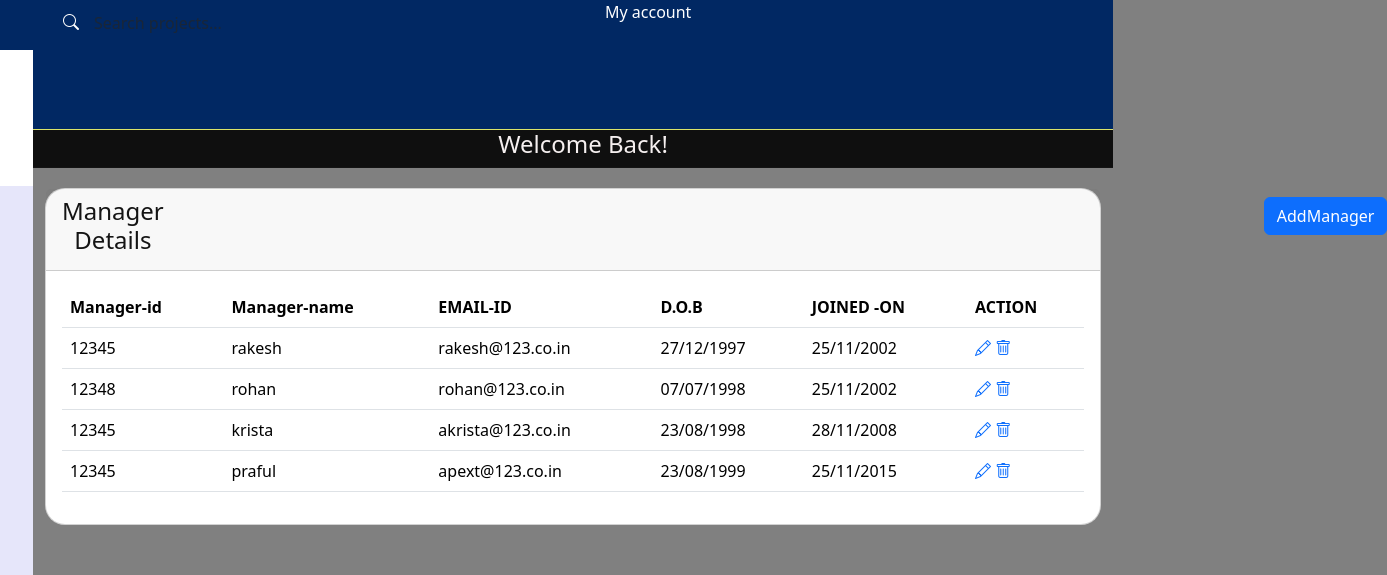
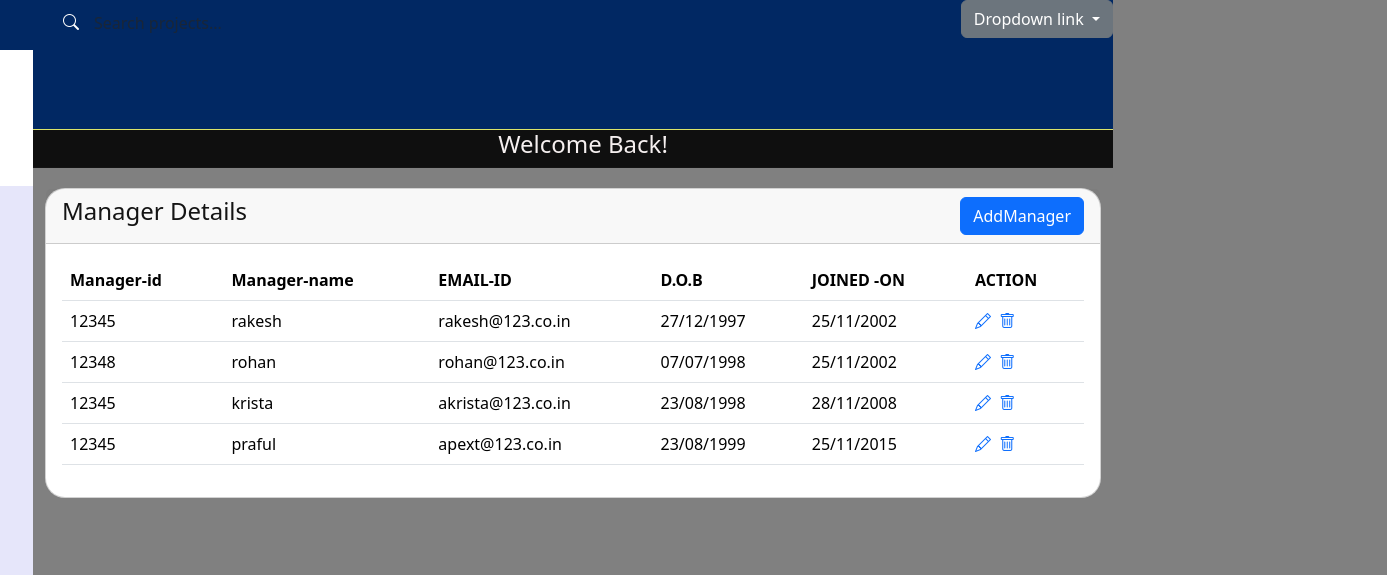
Before and after one commit to almohammedrayyan/fsd-02-personal-portfolio, a plain HTML site: page manager.html in a window 1280 px wide. Shown: the top 575 px of the page, 1387 px wide, since content can reach past the window. Drawn offline with nearby package versions, Linux system fonts and the light colour scheme; files that its build step writes are made by us from their sources.

Commit message:
updated.

```diff
--- a/assets/scss/app.scss
+++ b/assets/scss/app.scss
@@ -137,10 +137,12 @@ header{
   color: #fff;
   background-color: #0d6efd;
   border-color: #0d6efd;
-  margin-left: 1100px;
 }
 .btn-primary-1 {
   color: #fff;
   background-color: #0d6efd;
   border-color: #0d6efd;
 }
+.table i{
+  margin-right: 4px;
+}
--- a/manager.html
+++ b/manager.html
@@ -51,7 +51,7 @@
     <div class="main-section">
         <header>
             <div class="contanier-fluid">
-                <div class="row">
+                <div class="row justify-content-between">
                     <div class="col">
                         <form class="d-none d-sm-inline-block">
                             <i class="bi bi-search"></i><input class="form-control form-control-lite" type="text"
@@ -59,7 +59,17 @@
                         </form>
                     </div>
                     <div class="col">
-                        My account
+                        <div class="dropdown dropdown-1 text-end">
+                            <a class="btn btn-secondary dropdown-toggle" href="#" role="button" id="dropdownMenuLink" data-bs-toggle="dropdown" aria-expanded="false">
+                              Dropdown link
+                            </a>
+
+                            <ul class="dropdown-menu" aria-labelledby="dropdownMenuLink">
+                              <li><a class="dropdown-item" href="#">Action</a></li>
+                              <li><a class="dropdown-item" href="#">Another action</a></li>
+                              <li><a class="dropdown-item" href="#">Something else here</a></li>
+                            </ul>
+                          </div>
                     </div>
                 </div>
             </div>
@@ -77,12 +87,12 @@
         </div>
 
         <div class="page-content-section">
-            <div class="container-fluid">
+            <div class="container">
                 <div class="row">
                     <div class="col-12">
                         <div class="card card-type-1">
                             <div class="card-header">
-                                <div class="d-flex">
+                                <div class="d-flex justify-content-between">
                                     <h4>Manager Details</h4>
                                     <div><a href="#" class="btn btn-primary" data-bs-toggle="modal"
                                             data-bs-target="#AddManager">AddManager</a></div>
```
Also changed, not shown: companies.html (+2 -2 lines), dashbord.html (+1 -1 lines), employee.html (+2 -2 lines).
